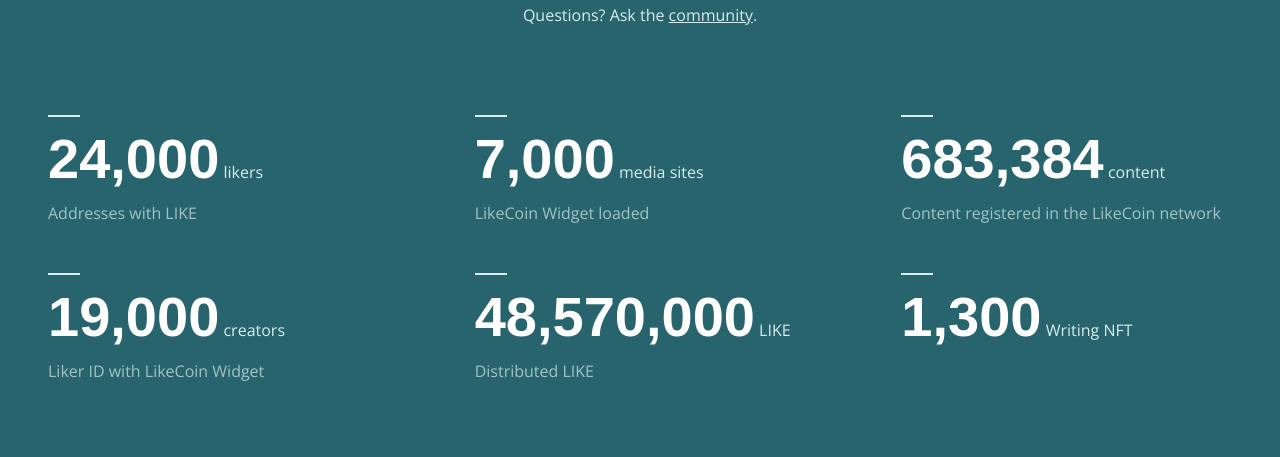
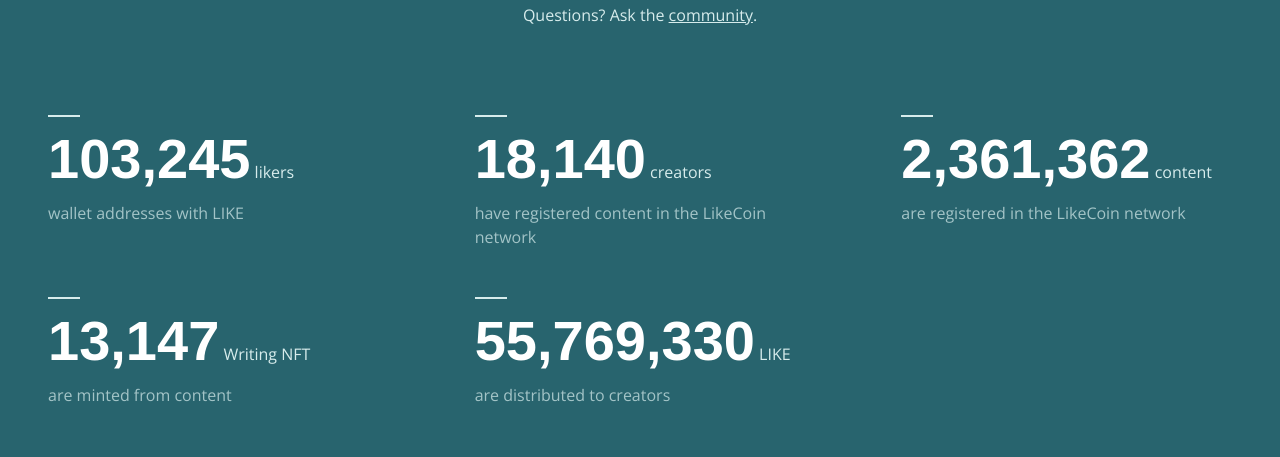
Before and after one commit to likecoin/about-like-co, a Gatsby site: page / in a window 1280 px wide. Shown: the part 1258-1715 px from the top of the page. Built offline with nearby package versions, Linux system fonts and the light colour scheme; Gatsby itself is replaced by a stand-in of ours; some packages are replaced by stand-ins of ours; no server answers; a script that the page names is missing; a web font is replaced by a local one.

Commit message:
💄 Update statistic section (#100)

```diff
--- a/src/components/StatisticSection.js
+++ b/src/components/StatisticSection.js
@@ -6,8 +6,6 @@ export default function StatisticSection() {
   const [registeredContents, setRegisteredContents] = React.useState(0)
   const [writingNFTCount, setWritingNFTCount] = React.useState(0)
   const [walletsCount, setWalletsCount] = React.useState(0)
-  const [integratedSites, setIntegratedSites] = React.useState(0)
-  const [creatorsCount, setCreatorsCount] = React.useState(0)
   const [likeDistribution, setLikeDistribution] = React.useState(0)
   React.useEffect(() => {
     async function fetchData() {
@@ -15,17 +13,13 @@ export default function StatisticSection() {
         const {
           totalISCNCount: registeredContentsRaw = 0,
           NFTCount: writingNFTCountRaw = 0,
-          totalLikee: creatorsCountRaw = 0,
           LIKEs: likeDistributionRaw = 0,
           totalAddresses: walletsCountRaw = 0,
-          totalSites: integratedSitesRaw = 0,
         } = await fetch("https://like.co/api/like/like/stat").then((r) => r.json())
         setRegisteredContents(registeredContentsRaw)
         setWritingNFTCount(writingNFTCountRaw)
-        setCreatorsCount(creatorsCountRaw)
         setLikeDistribution(likeDistributionRaw)
         setWalletsCount(walletsCountRaw)
-        setIntegratedSites(integratedSitesRaw);
       } catch (error) {
         console.error("Failed to fetch stat number")
         console.error(error)
@@ -39,43 +33,37 @@ export default function StatisticSection() {
         <ul className="mx-auto my-14 w-full lg:max-w-[1024px] xl:max-w-[1440px] min-w-[224px] gap-x-[96px] gap-y-[48px] grid md:grid-cols-2 xl:grid-cols-3 sm:flex-row flex-wrap justify-center">
           <li>
             <StatNumber
-              value={walletsCount || 24000}
+              value={walletsCount || 103245}
               unit="likers"
-              label="Addresses with LIKE"
+              label="wallet addresses with LIKE"
             />
           </li>
           <li>
             <StatNumber
-              value={integratedSites || 7000}
-              unit="media sites"
-              label="LikeCoin Widget loaded"
+              value={18140}
+              unit="creators"
+              label="have registered content in the LikeCoin network"
             />
           </li>
           <li>
             <StatNumber
-              value={registeredContents || 683384}
+              value={registeredContents || 2361362}
               unit="content"
-              label="Content registered in the LikeCoin network"
+              label="are registered in the LikeCoin network"
             />
           </li>
           <li>
             <StatNumber
-              value={creatorsCount || 19000}
-              unit="creators"
-              label="Liker ID with LikeCoin Widget"
+              value={writingNFTCount || 13147}
+              unit="Writing NFT"
+              label="are minted from content"
             />
           </li>
           <li>
             <StatNumber
-              value={likeDistribution || 48570000}
+              value={likeDistribution || 55769330}
               unit="LIKE"
-              label="Distributed LIKE"
-            />
-          </li>
-          <li>
-            <StatNumber
-              value={writingNFTCount || 1300}
-              unit="Writing NFT"
+              label="are distributed to creators"
             />
           </li>
         </ul>
```
